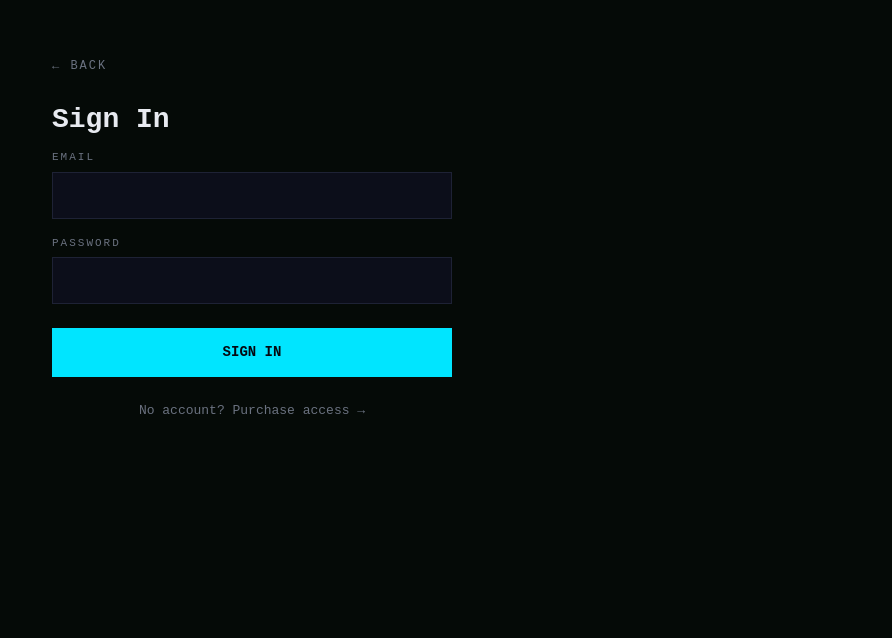
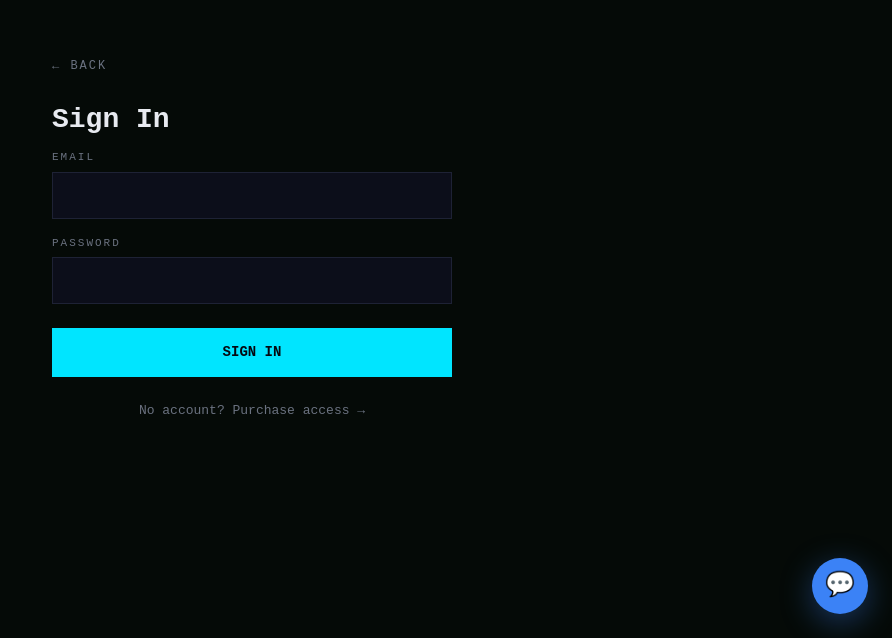
Before and after one commit to derekhuit-afk/depositiq, a Next.js app: page /login in a window 1280 px wide. Shown: the part 162-800 px from the top of the page, without its empty margins (388-1280 px from the left). Built offline with nearby package versions, Linux system fonts and the light colour scheme.

Commit message:
feat(agent): inject AgentWidget into global layout

```diff
--- a/app/layout.tsx
+++ b/app/layout.tsx
@@ -1,5 +1,6 @@
 import type { Metadata } from "next";
 import "./globals.css";
+import AgentWidget from '@/components/AgentWidget';
 export const metadata: Metadata = {
   title: "DepositIQ — Regional Banking Deposit Concentration Feed",
   description: "Deposit concentration and loan-to-deposit ratio trends by bank and geography from FDIC Call Reports — updated quarterly.",
@@ -9,7 +10,8 @@ export default function RootLayout({ children }: { children: React.ReactNode })
     <html lang="en">
       <body style={{ background: "#050A07", color: "#E8EAF0", fontFamily: "monospace", margin: 0 }}>
         {children}
-      </body>
+            <AgentWidget />
+    </body>
     </html>
   );
 }
```
